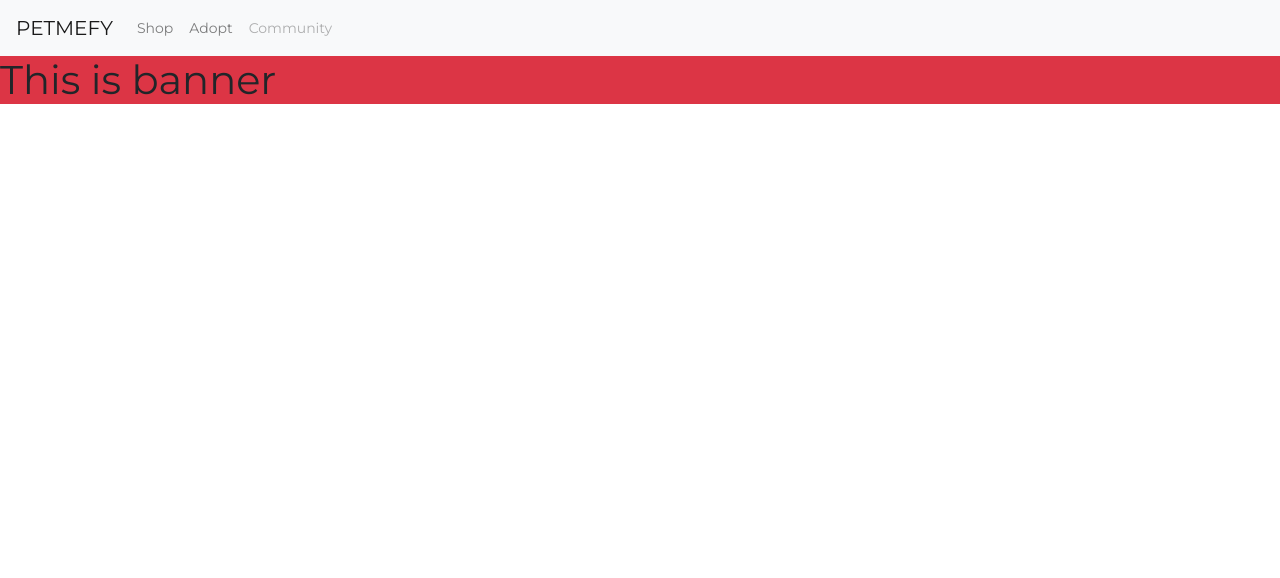
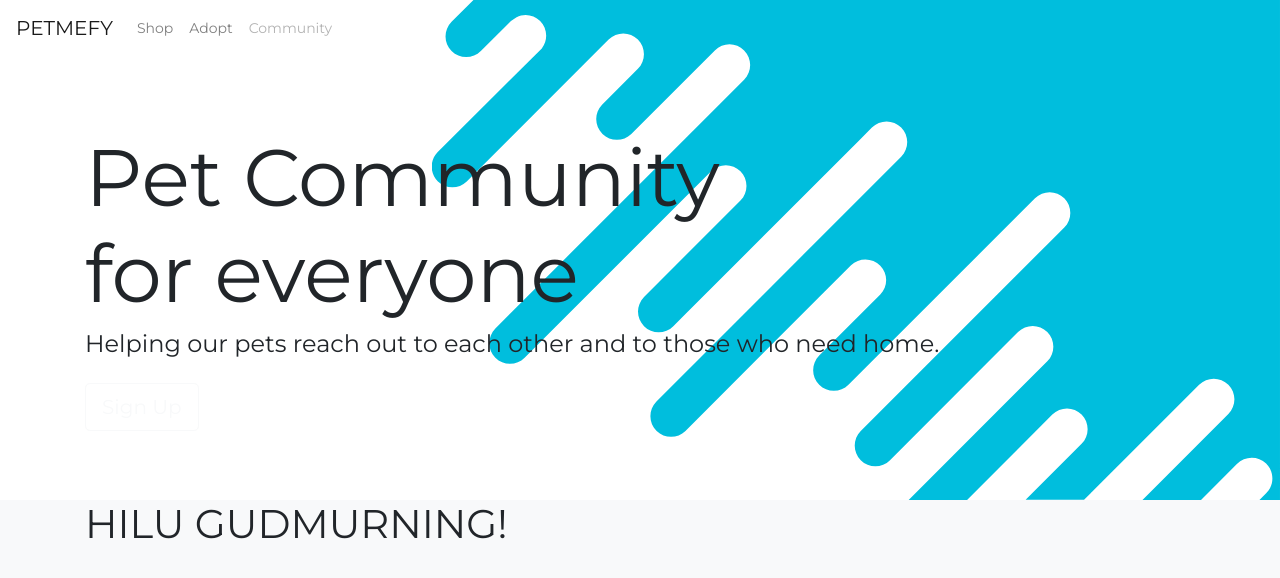
Before and after one commit to nerflim/petmefy, a React (Create React App) app in the folder frontend/: page / in a window 1280 px wide. Shown: the top 578 px of the page. Built offline with nearby package versions, Linux system fonts and the light colour scheme.

Commit message:
added banner content and bg

```diff
--- a/frontend/src/App.css
+++ b/frontend/src/App.css
@@ -2,3 +2,13 @@
 	font-family: 'Montserrat', sans-serif;
 	font-size: 14px;
 }
+.home-banner {
+	height: 500px;
+	padding-top: 130px;
+	background: url('/img/banner-bg.svg') no-repeat;
+	background-position: right;
+	background-size: contain;
+}
+.home-banner h1 {
+	font-size: 80px;
+}
--- a/frontend/src/components/Header.js
+++ b/frontend/src/components/Header.js
@@ -4,7 +4,7 @@ import { Link } from 'react-router-dom';
 const Header = () => {
 	return (
 		<div>
-			<nav className='navbar navbar-expand-lg navbar-light bg-light'>
+			<nav className='navbar navbar-expand-lg navbar-light fixed-top'>
 				<Link to='/' className='navbar-brand'>
 					PETMEFY
 				</Link>
@@ -31,7 +31,7 @@ const Header = () => {
 							</Link>
 						</li>
 						<li className='nav-item'>
-							<a className='nav-link disabled' href='#' tabindex='-1' aria-disabled='true'>
+							<a className='nav-link disabled' href='#' tabIndex='-1' aria-disabled='true'>
 								Community
 							</a>
 						</li>
--- a/frontend/src/components/pages/Home.js
+++ b/frontend/src/components/pages/Home.js
@@ -5,6 +5,11 @@ const Home = () => {
 	return (
 		<div>
 			<Banner />
+			<div className='bg-light'>
+				<div className='container' style={{ height: 500 + 'px' }}>
+					<h1>HILU GUDMURNING!</h1>
+				</div>
+			</div>
 		</div>
 	);
 };
--- a/frontend/src/components/pages/home/Banner.js
+++ b/frontend/src/components/pages/home/Banner.js
@@ -2,8 +2,18 @@ import React from 'react';
 
 const Banner = () => {
 	return (
-		<div className='bg-danger'>
-			<h1>This is banner</h1>
+		<div className='home-banner'>
+			<div className='container'>
+				<h1>
+					Pet Community
+					<br />
+					for everyone
+				</h1>
+				<h4>Helping our pets reach out to each other and to those who need home.</h4>
+				<a href='#' className='btn btn-lg btn-outline-light mt-3'>
+					Sign Up
+				</a>
+			</div>
 		</div>
 	);
 };
```
Also changed, not shown: frontend/public/img/banner-bg.svg (added).
